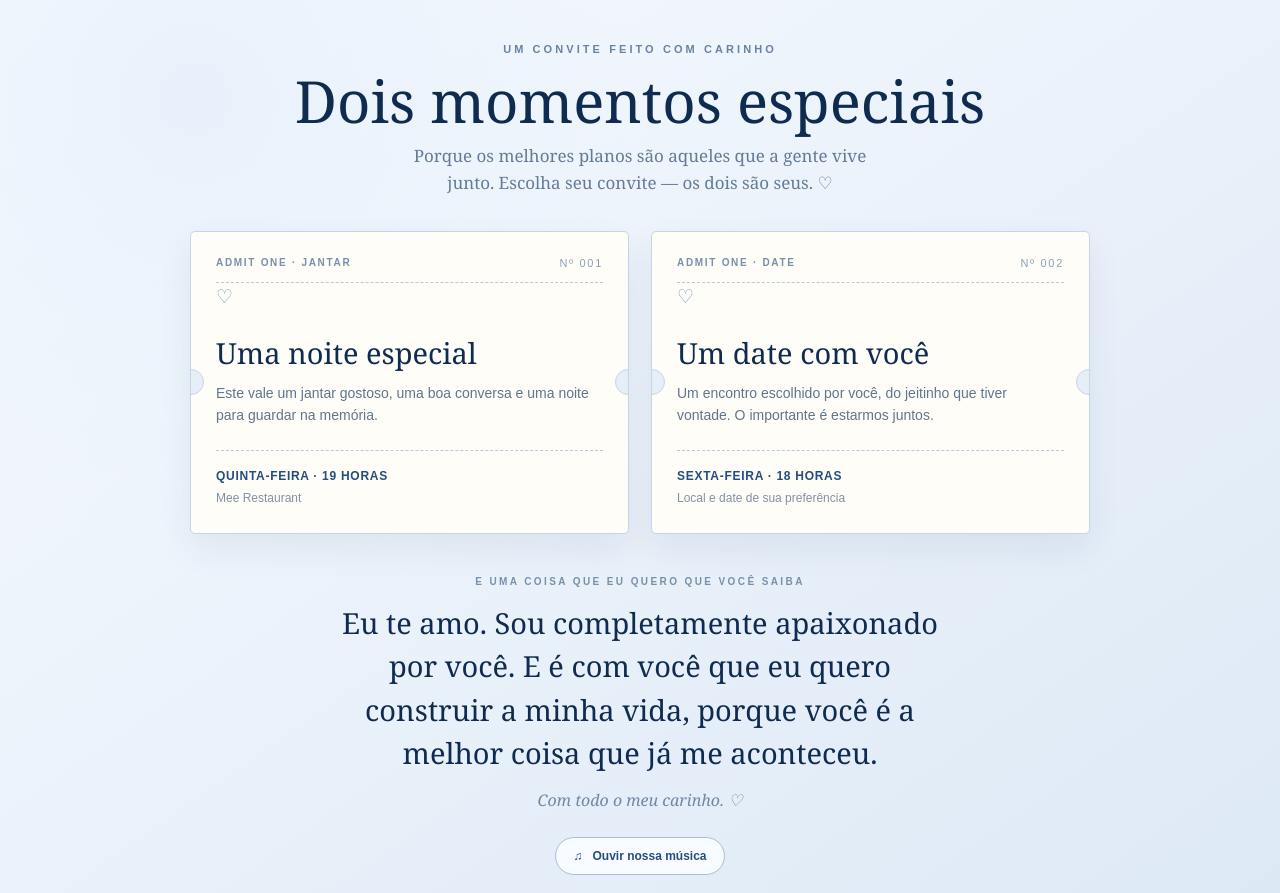
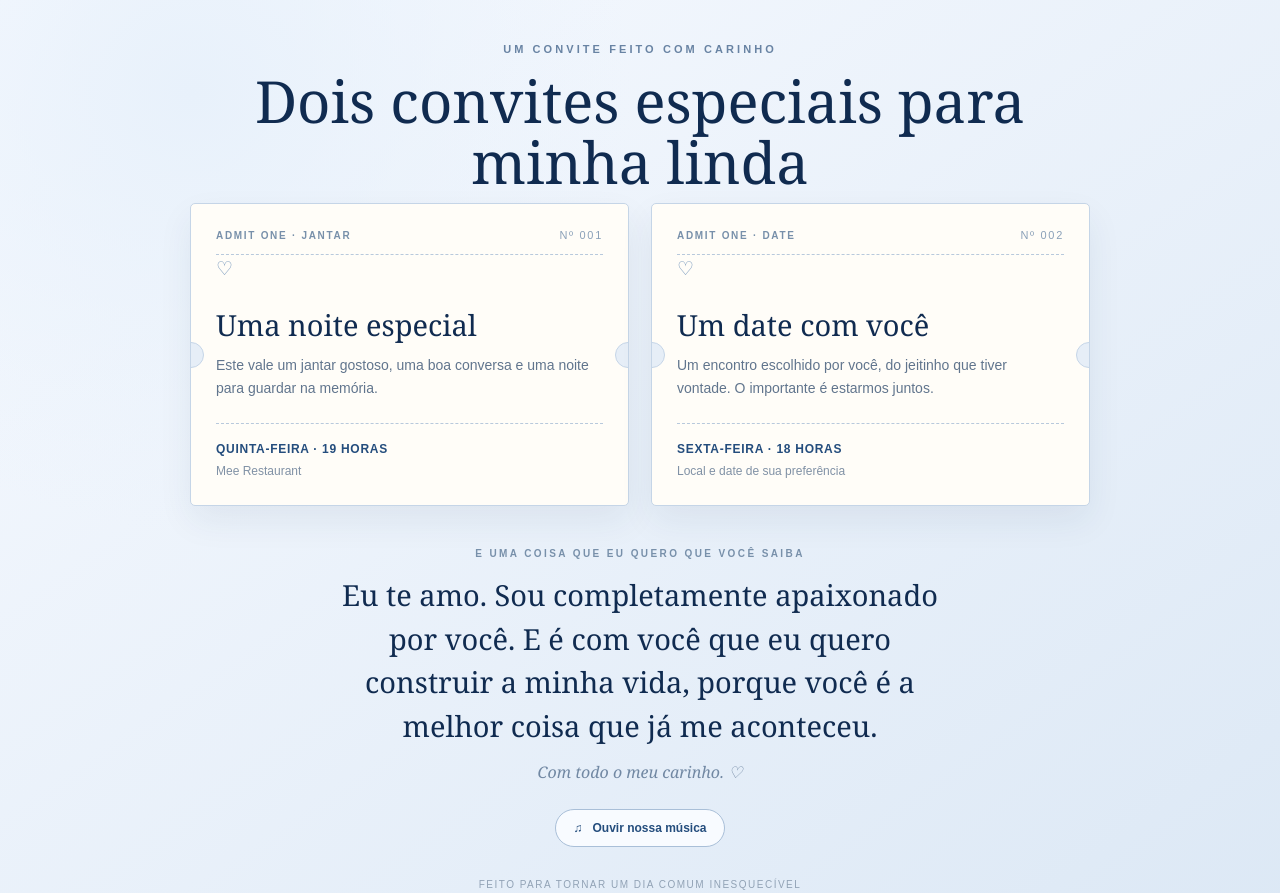
Before and after one commit to brunojose2306/vales, a plain HTML site: page index.html in a window 1280 px wide. Shown: the top 893 px of the page. Drawn offline with Linux system fonts and the light colour scheme.

Commit message:
Ajusta abertura e corrige caminho da música

```diff
--- a/index.html
+++ b/index.html
@@ -38,8 +38,7 @@
 <body>
   <main>
     <div class="eyebrow">Um convite feito com carinho</div>
-    <h1>Dois momentos especiais</h1>
-    <p class="intro">Porque os melhores planos são aqueles que a gente vive junto. Escolha seu convite — os dois são seus. ♡</p>
+    <h1>Dois convites especiais para minha linda</h1>
     <section class="tickets" aria-label="Seus convites">
       <article class="ticket">
         <div class="ticket-top"><span>Admit one · jantar</span><span class="ticket-number">Nº 001</span></div>
@@ -60,7 +59,7 @@
       <div class="signature">Com todo o meu carinho. ♡</div>
     </section>
     <button class="music" id="musicButton" type="button" aria-pressed="false">♫ <span>Ouvir nossa música</span></button>
-    <audio id="backgroundMusic" src="musica.mp3" preload="none" loop></audio>
+    <audio id="backgroundMusic" src="musica.mp3.mp3" preload="none" loop></audio>
     <footer>Feito para tornar um dia comum inesquecível</footer>
   </main>
   <script>
```
